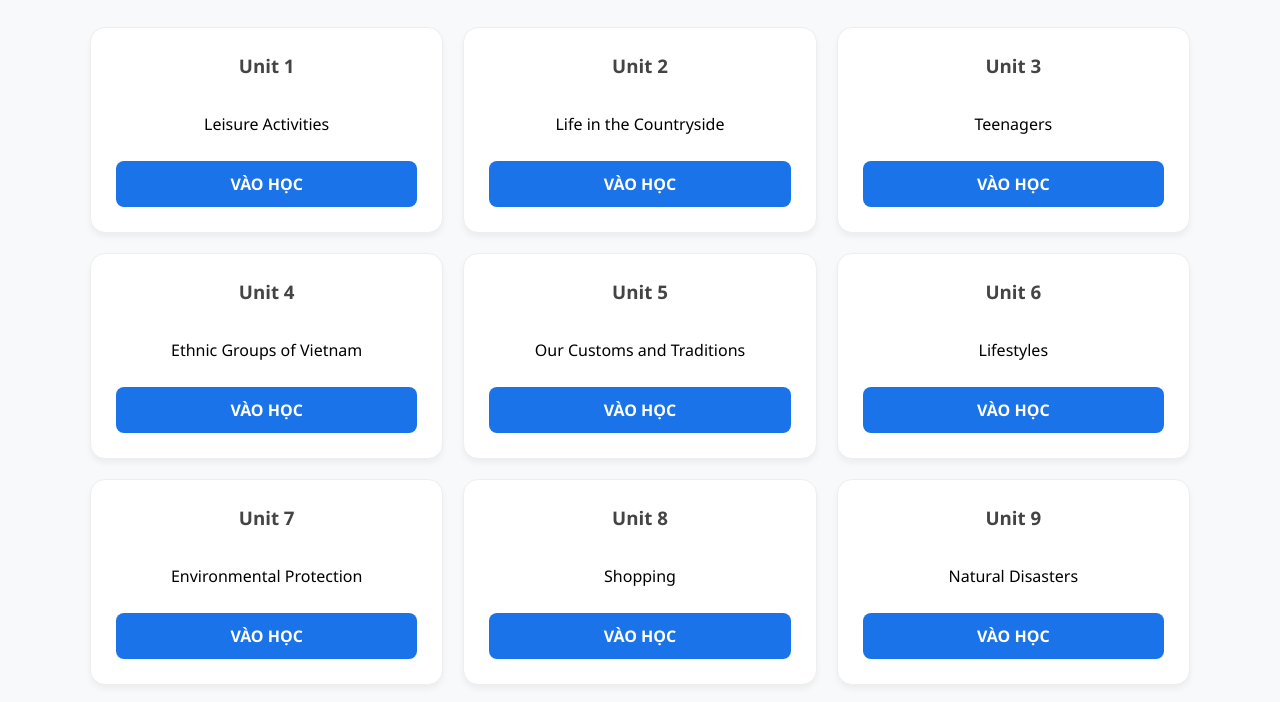
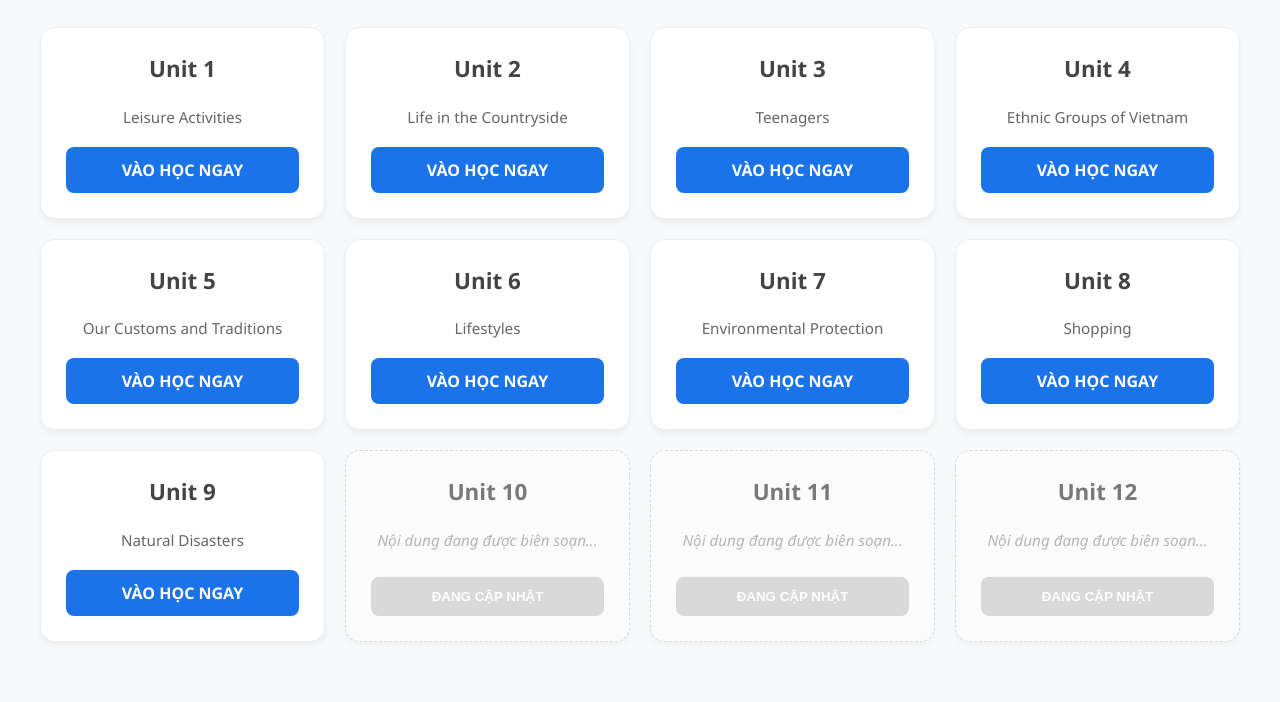
Before and after one commit to thezhongli12/tienganh8-app1, a website: page views/index.html in a window 1280 px wide. Shown: the part 87-789 px from the top of the page. Drawn offline with Linux system fonts and the light colour scheme.

Commit message:
Update index.html

```diff
--- a/views/index.html
+++ b/views/index.html
@@ -3,53 +3,93 @@
 <head>
     <meta charset="UTF-8">
     <meta name="viewport" content="width=device-width, initial-scale=1.0">
-    <title>Tiếng Anh 8 - Menu</title>
+    <title>Tiếng Anh 8 - Menu Bài Học</title>
     <style>
-        :root { --blue: #1a73e8; --bg: #f8f9fa; }
-        body { font-family: 'Segoe UI', sans-serif; background: var(--bg); margin: 0; padding: 20px; text-align: center; }
-        h1 { color: var(--blue); margin-bottom: 30px; text-transform: uppercase; }
-        .grid { display: grid; grid-template-columns: repeat(auto-fill, minmax(280px, 1fr)); gap: 20px; max-width: 1100px; margin: 0 auto; }
-        .card { background: white; border-radius: 15px; padding: 25px; box-shadow: 0 4px 6px rgba(0,0,0,0.05); border: 1px solid #eee; display: flex; flex-direction: column; justify-content: space-between; }
-        .card.off { background: #fafafa; border: 1px dashed #ccc; opacity: 0.7; }
-        h3 { margin-top: 0; color: #444; }
-        .btn { background: var(--blue); color: white; border: none; padding: 12px 20px; border-radius: 8px; cursor: pointer; text-decoration: none; font-weight: bold; display: inline-block; margin-top: 10px; }
-        .btn:disabled { background: #ccc; cursor: not-allowed; }
+        :root { --primary: #1a73e8; --bg: #f8f9fa; --text: #333; }
+        body { font-family: 'Segoe UI', Tahoma, Geneva, Verdana, sans-serif; background: var(--bg); color: var(--text); margin: 0; padding: 20px; }
+        h1 { text-align: center; color: var(--primary); margin-bottom: 30px; text-transform: uppercase; }
+
+        .unit-grid {
+            display: grid;
+            grid-template-columns: repeat(auto-fill, minmax(280px, 1fr));
+            gap: 20px; max-width: 1200px; margin: 0 auto;
+        }
+
+        .unit-card {
+            background: white; border-radius: 15px; padding: 25px; text-align: center;
+            box-shadow: 0 4px 6px rgba(0,0,0,0.05); transition: 0.3s;
+            border: 1px solid #eee; display: flex; flex-direction: column; justify-content: space-between;
+        }
+
+        .unit-card:hover { transform: translateY(-5px); box-shadow: 0 8px 15px rgba(0,0,0,0.1); }
+        .unit-card.updating { background: #fdfdfd; border: 1px dashed #ccc; opacity: 0.7; }
+
+        h3 { margin-top: 0; color: #444; font-size: 1.4rem; }
+        p { color: #666; font-size: 0.95rem; margin-bottom: 20px; }
+
+        .btn-start {
+            background: var(--primary); color: white; border: none; padding: 12px 25px;
+            border-radius: 8px; cursor: pointer; font-weight: bold; text-decoration: none;
+            display: inline-block;
+        }
+
+        .btn-disabled { background: #ccc; cursor: not-allowed; }
     </style>
 </head>
 <body>
+
     <h1>Chương Trình Tiếng Anh 8</h1>
-    <div id="unit-grid" class="grid"></div>
+
+    <div id="unit-grid" class="unit-grid">
+        </div>
 
     <script>
-        // Dữ liệu nhúng trực tiếp để tránh lỗi kết nối JSON
-        const data = {
-            "unit1": { "title": "Leisure Activities" },
-            "unit2": { "title": "Life in the Countryside" },
-            "unit3": { "title": "Teenagers" },
-            "unit4": { "title": "Ethnic Groups of Vietnam" },
-            "unit5": { "title": "Our Customs and Traditions" },
-            "unit6": { "title": "Lifestyles" },
-            "unit7": { "title": "Environmental Protection" },
-            "unit8": { "title": "Shopping" },
-            "unit9": { "title": "Natural Disasters" }
+        // DỮ LIỆU CỨNG: Để tránh lỗi 404/Lỗi kết nối từ logs của bạn
+        const units = {
+            1: "Leisure Activities",
+            2: "Life in the Countryside",
+            3: "Teenagers",
+            4: "Ethnic Groups of Vietnam",
+            5: "Our Customs and Traditions",
+            6: "Lifestyles",
+            7: "Environmental Protection",
+            8: "Shopping",
+            9: "Natural Disasters"
         };
 
-        function render() {
+        function initApp() {
             const grid = document.getElementById('unit-grid');
             grid.innerHTML = '';
+
+            // Vòng lặp cố định 12 lần để hiện Unit 10-12 "Đang cập nhật"
             for (let i = 1; i <= 12; i++) {
-                const u = data[`unit${i}`];
                 const card = document.createElement('div');
-                card.className = u ? 'card' : 'card off';
-                if (u) {
-                    card.innerHTML = `<h3>Unit ${i}</h3><p>${u.title}</p><a href="/study?u=${i}" class="btn">VÀO HỌC</a>`;
+                const isAvailable = i <= 9; // Hiện tại bạn có dữ liệu đến Unit 9
+
+                card.className = isAvailable ? 'unit-card' : 'unit-card updating';
+
+                if (isAvailable) {
+                    card.innerHTML = `
+                        <div>
+                            <h3>Unit ${i}</h3>
+                            <p>${units[i]}</p>
+                        </div>
+                        <a href="/study.html?u=${i}" class="btn-start">VÀO HỌC NGAY</a>
+                    `;
                 } else {
-                    card.innerHTML = `<h3>Unit ${i}</h3><p><i>Đang soạn nội dung...</i></p><button class="btn" disabled>CHƯA MỞ</button>`;
+                    card.innerHTML = `
+                        <div>
+                            <h3>Unit ${i}</h3>
+                            <p style="font-style: italic; color: #999;">Nội dung đang được biên soạn...</p>
+                        </div>
+                        <button class="btn-start btn-disabled" disabled>ĐANG CẬP NHẬT</button>
+                    `;
                 }
                 grid.appendChild(card);
             }
         }
-        render();
+
+        window.onload = initApp;
     </script>
 </body>
 </html>
```
